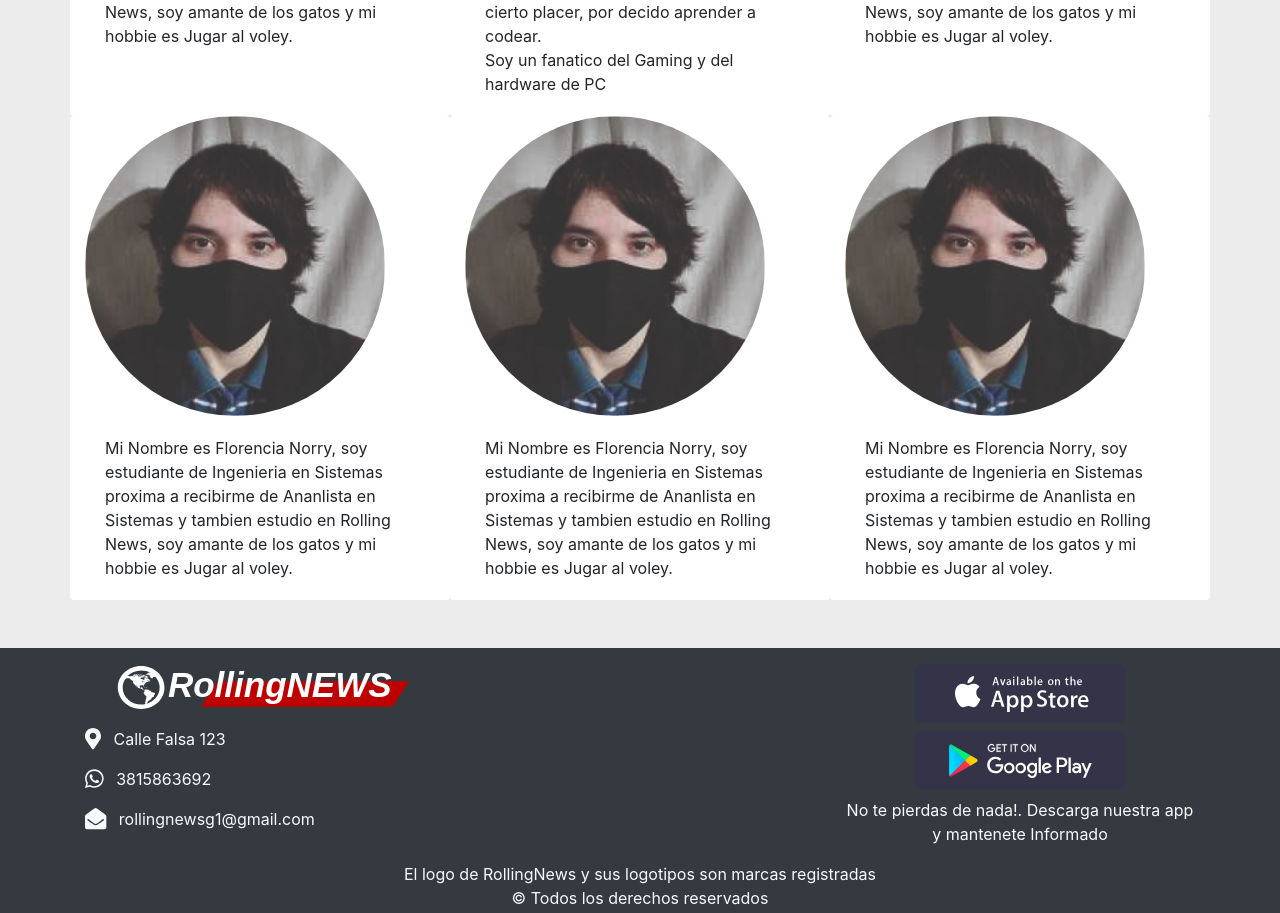
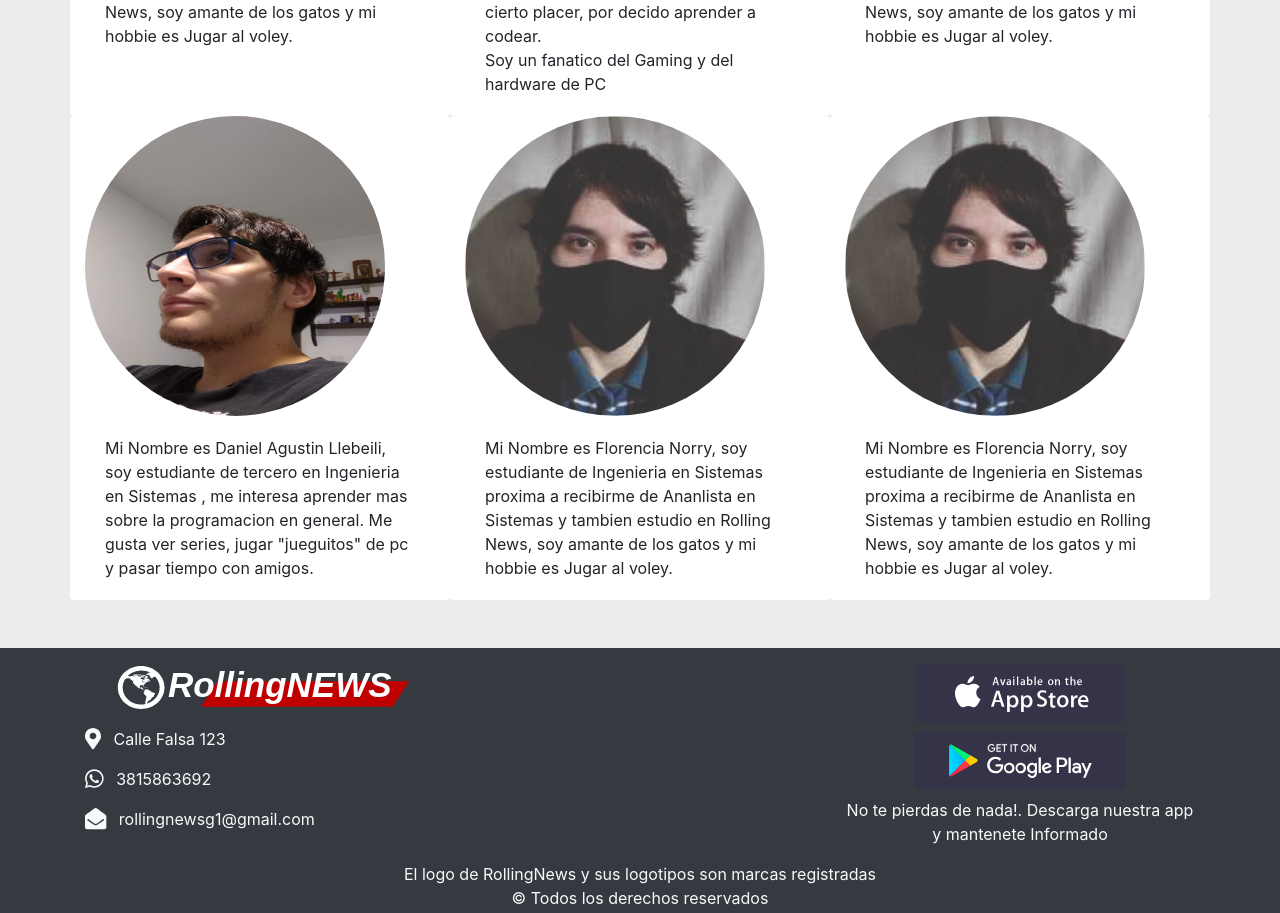
Before and after one commit to OttoCab/RollingNews, a React (Create React App) app: page /ADN in a window 1280 px wide. Shown: the part 1745-2658 px from the top of the page. Built offline with nearby package versions, Linux system fonts and the light colour scheme; no server answers; a web font is replaced by a local one.

Commit message:
Agregue foto y descripcion en nosotros

```diff
--- a/src/components/ADN.js
+++ b/src/components/ADN.js
@@ -4,6 +4,7 @@ import nosotros3 from "./assets/img/nosotros3.jpg";
 import flor from "./assets/img/authors/flor.jpg";
 import ema from "./assets/img/authors/ema.jpg";
 import otto from "./assets/img/authors/otto.jpeg";
+import agu from "./assets/img/authors/agu.jpg";
 import { Carousel, Container, Card } from "react-bootstrap";
 import "./assets/css/admin.css";
 import "./assets/css/adn.css";
@@ -68,13 +69,12 @@ const ADN = () => {
             </Card.Body>
           </Card>
           <Card className="bordes col-sm-12 col-md-6 col-lg-4">
-            <Card.Img className="fotos" src={ema} />
+            <Card.Img className="fotos" src={agu} />
             <Card.Body>
               <Card.Text>
-                Mi Nombre es Florencia Norry, soy estudiante de Ingenieria en
-                Sistemas proxima a recibirme de Ananlista en Sistemas y tambien
-                estudio en Rolling News, soy amante de los gatos y mi hobbie es
-                Jugar al voley.
+                Mi Nombre es Daniel Agustin Llebeili, soy estudiante de tercero en Ingenieria en
+                Sistemas , me interesa aprender mas sobre la programacion en general.
+                Me gusta ver series, jugar "jueguitos" de pc y pasar tiempo con amigos.
               </Card.Text>
             </Card.Body>
           </Card>
```
Also changed, not shown: src/components/assets/img/authors/agu.jpg (added).
